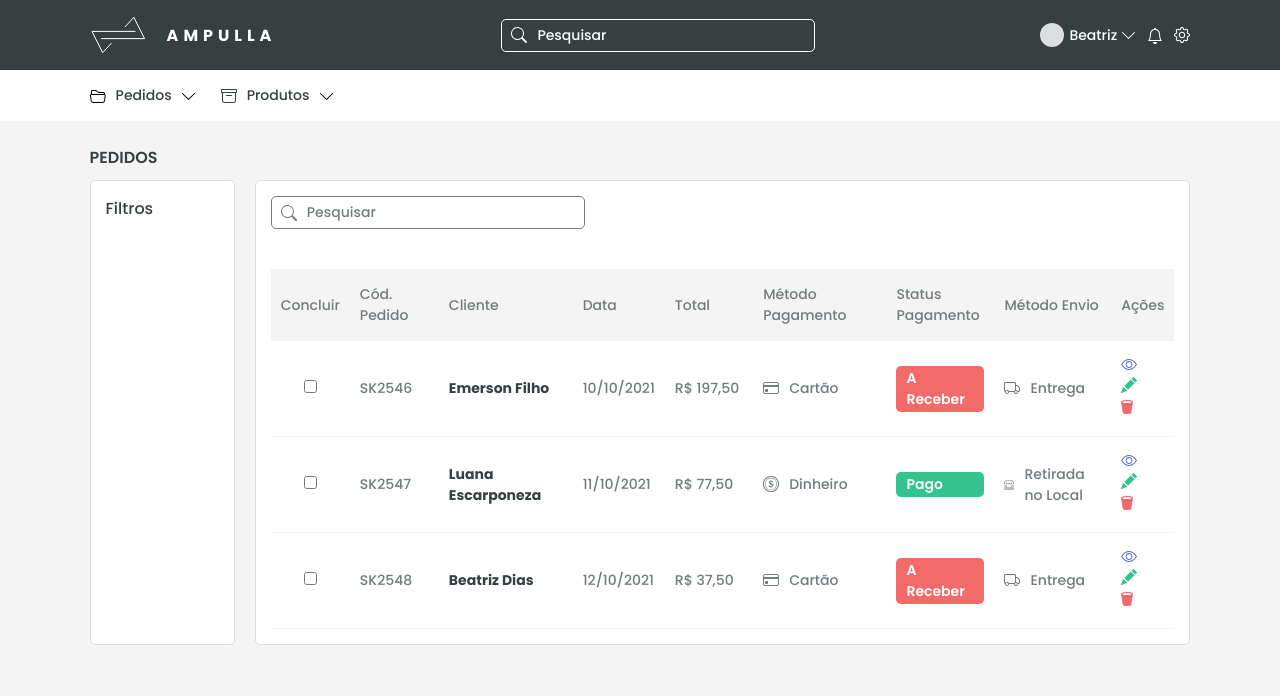
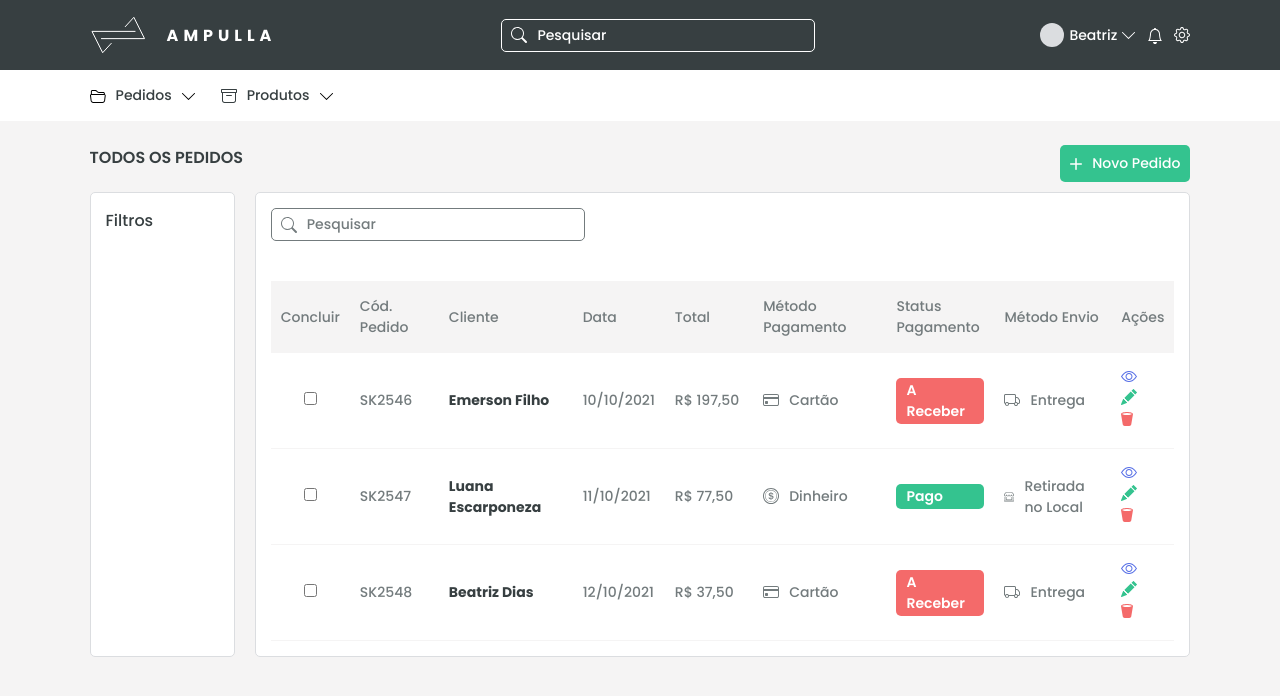
Before and after one commit to Emerson-MM-Filho/Order-Manager-Front, a React (Create React App) app: page / in a window 1280 px wide. Shown: the top 696 px of the page. Built offline with nearby package versions, Linux system fonts and the light colour scheme.

Commit message:
replaces page title with component with button

```diff
--- a/src/pages/AllOrders/index.js
+++ b/src/pages/AllOrders/index.js
@@ -1,18 +1,25 @@
 import React from 'react'
 import './style.scss'
 
+import { useHistory } from 'react-router-dom'
 import AllOrdersProvider from '../../context/allOrders/allOrdersProvider'
 import Header from '../../components/Header'
+import ContentPageTitle from '../../components/ContentPageTitle'
 import OrdersFilter from '../../components/OrdersFilter'
 import AllOrdersTable from '../../components/AllOrdersTable'
 
 function AllOrders() {
+  const history = useHistory()
   return (
     <AllOrdersProvider>
       <div data-testid='all-orders-page'>
         <Header />
         <div className='all-orders-container'>
-          <h1>Pedidos</h1>
+          <ContentPageTitle
+            title='Todos os Pedidos'
+            buttonText='Novo Pedido'
+            handleClick={() => history.push('/new-order')}
+          />
           <div className='all-orders-page-content'>
             <OrdersFilter />
             <AllOrdersTable />
```
